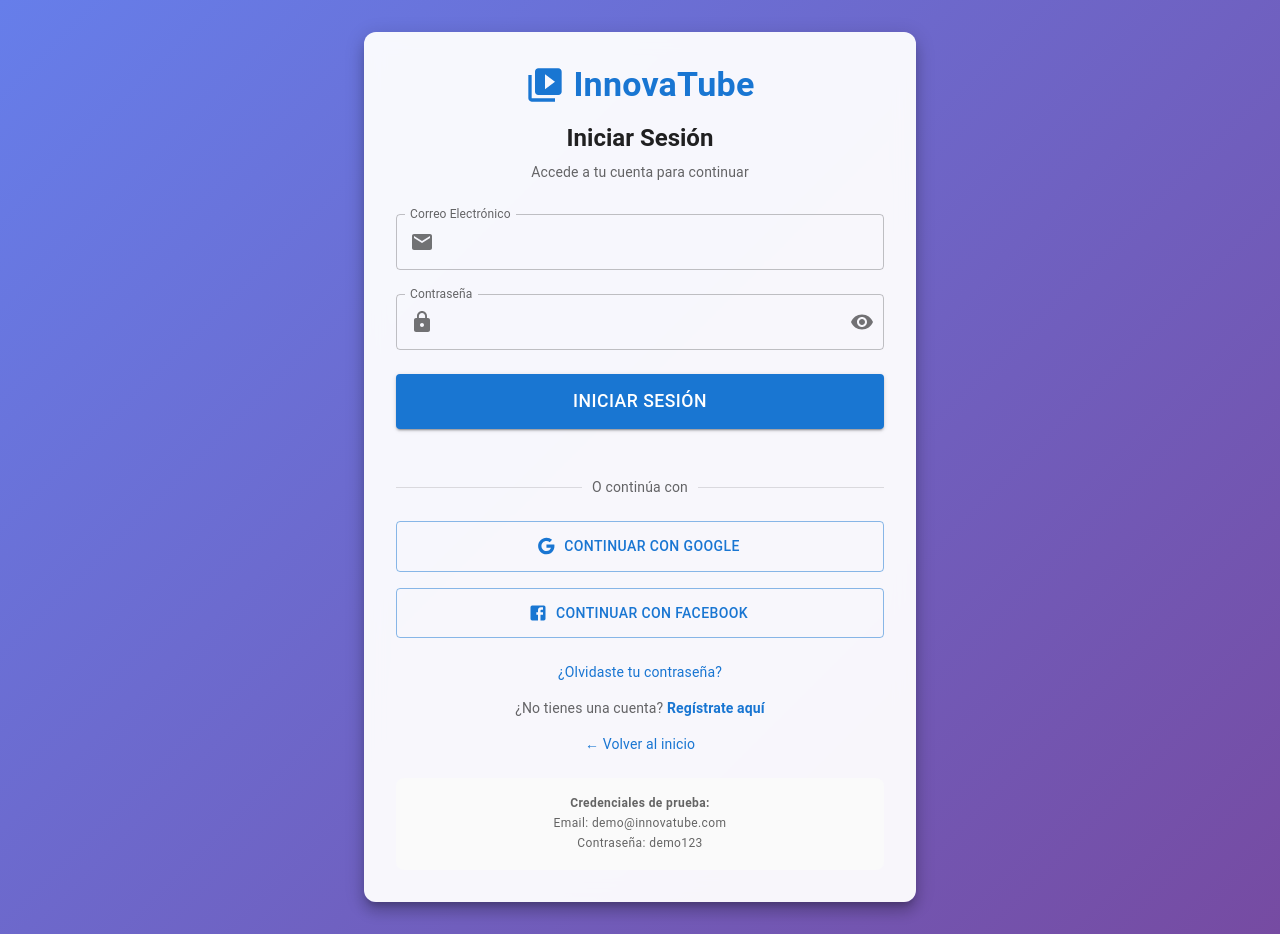
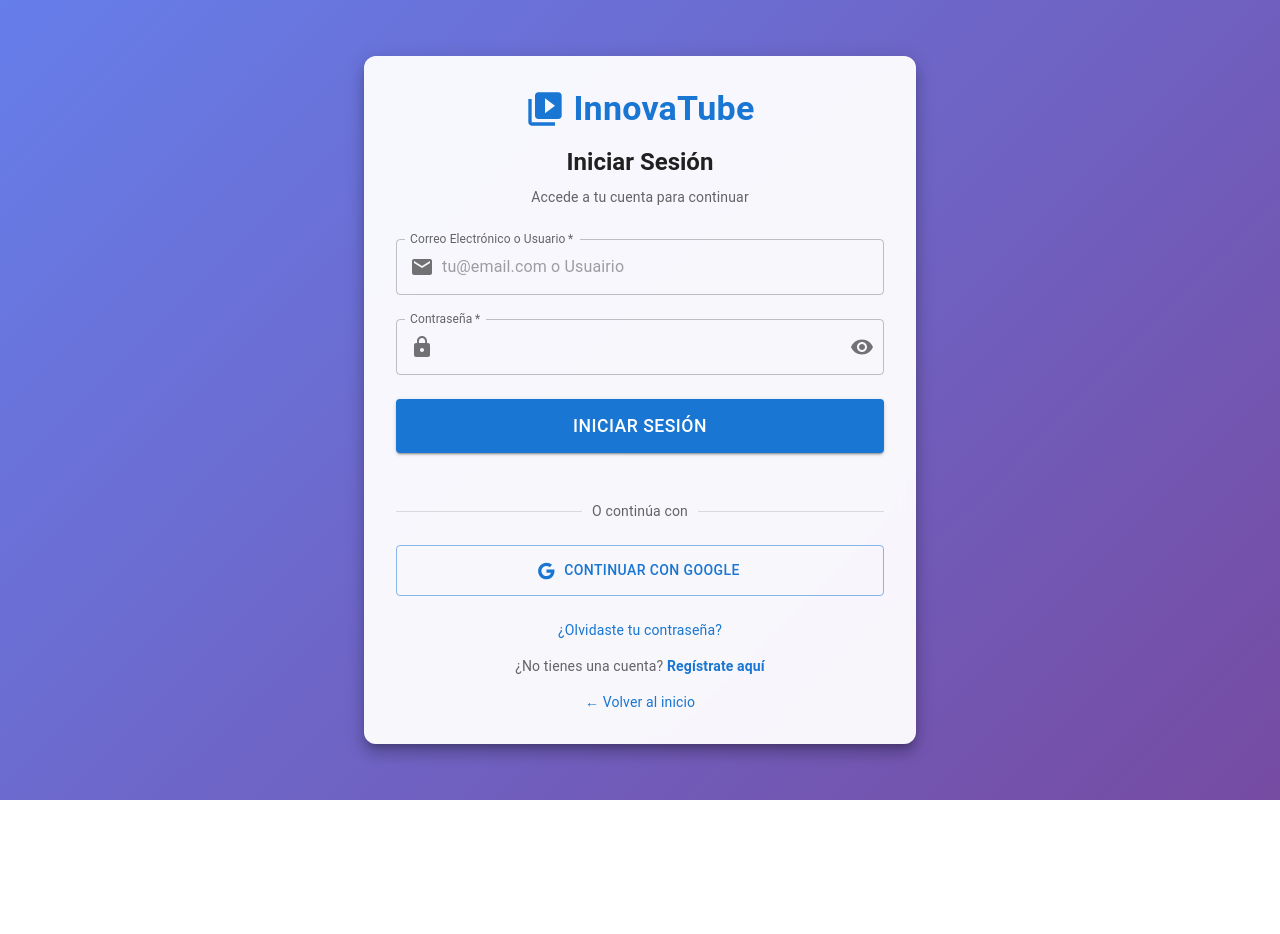
Before and after one commit to Pedro-Calderon/client, a Next.js app: page /login in a window 1280 px wide. After the commit the page ends 800 px from the top, so only its background shows below. Built offline with nearby package versions, Linux system fonts and the light colour scheme.

Commit message:
Login functionaliti

```diff
--- a/src/app/login/LoginPage.tsx
+++ b/src/app/login/LoginPage.tsx
@@ -1,8 +1,6 @@
 "use client"
 
 import type React from "react"
-import { useState } from "react"
-import { useRouter } from "next/navigation"
 import {
   Container,
   Paper,
@@ -11,109 +9,79 @@
   TextField,
   Button,
   Link,
-  Alert,
   InputAdornment,
   IconButton,
   Divider,
   Stack,
+  Alert,
 } from "@mui/material"
-import { Email, Lock, Visibility, VisibilityOff, VideoLibrary, Google, Facebook } from "@mui/icons-material"
+import { Email, Lock, Visibility, VisibilityOff, VideoLibrary, Google } from "@mui/icons-material"
+import { useState } from "react"
 
-interface LoginForm {
-  email: string
-  password: string
-}
+import { signIn } from "next-auth/react"
 
-interface FormErrors {
-  email?: string
-  password?: string
-  general?: string
-}
+import { useRouter } from "next/navigation";
 
 export default function LoginPage() {
-  const router = useRouter()
-  const [formData, setFormData] = useState<LoginForm>({
-    email: "",
-    password: "",
-  })
-  const [errors, setErrors] = useState<FormErrors>({})
-  const [showPassword, setShowPassword] = useState(false)
-  const [isLoading, setIsLoading] = useState(false)
-  const [successMessage, setSuccessMessage] = useState("")
+  const [password, setPassword] = useState("")
+  const [identifier, setIdentifier] = useState("");
+  const [submittrue, setSubmitTrue] = useState(false);
 
-  const validateForm = (): boolean => {
-    const newErrors: FormErrors = {}
+  const [error, setError] = useState<string | null>(null);
+  const [showPassword, setShowPassword] = useState(false);
+  const router = useRouter();
 
-    // Validación de email
-    if (!formData.email) {
-      newErrors.email = "El email es requerido"
-    } else if (!/\S+@\S+\.\S+/.test(formData.email)) {
-      newErrors.email = "El formato del email no es válido"
+  const handleTogglePassword = () => {
+    setShowPassword((prev) => !prev);
+  };
+
+  const handleSubmit = async (event: React.FormEvent) => {
+    event.preventDefault()
+    setError(null);
+
+
+
+    if (!identifier || !password) {
+      setError("Por favor, completa ambos campos.");
+      return;
     }
 
-    // Validación de contraseña
-    if (!formData.password) {
-      newErrors.password = "La contraseña es requerida"
-    } else if (formData.password.length < 6) {
-      newErrors.password = "La contraseña debe tener al menos 6 caracteres"
-    }
 
-    setErrors(newErrors)
-    return Object.keys(newErrors).length === 0
-  }
 
-  const handleInputChange = (field: keyof LoginForm) => (event: React.ChangeEvent<HTMLInputElement>) => {
-    setFormData({
-      ...formData,
-      [field]: event.target.value,
-    })
-    // Limpiar error del campo cuando el usuario empiece a escribir
-    if (errors[field]) {
-      setErrors({
-        ...errors,
-        [field]: undefined,
-      })
+    try {
+      const res = await signIn("credentials", {
+        identifier,   // puede ser email o nombreUser
+        password,
+        redirect: false,
+        callbackUrl: "/",
+      });
+
+      if (res?.ok) {
+        router.push("/");
+        router.refresh();
+        setSubmitTrue(true);
+        return;
+
+      }
+
+      if (res?.error) {
+        const lowerErr = res.error.toLowerCase();
+
+        if (lowerErr.includes("demasiados intentos")) {
+          setError("Demasiados intentos fallidos. Intenta de nuevo en 15 minutos.");
+        } else if (res.error === "CredentialsSignin") {
+          setError("Correo o contraseña incorrectos.");
+        } else {
+          setError(res.error);
+        }
+      }
+
+    } catch (err) {
+      console.error("🔥 EXCEPCIÓN CRÍTICA:", err);
+      setError("Error interno. Intenta más tarde.");
     }
   }
 
-  const handleSubmit = async (event: React.FormEvent) => {
-    event.preventDefault()
-
-    if (!validateForm()) {
-      return
-    }
-
-    setIsLoading(true)
-    setErrors({})
-
-    try {
-      // Simular llamada a API
-      await new Promise((resolve) => setTimeout(resolve, 1500))
-
-      // Simular diferentes respuestas
-      if (formData.email === "demo@innovatube.com" && formData.password === "demo123") {
-        setSuccessMessage("¡Inicio de sesión exitoso! Redirigiendo...")
-        setTimeout(() => {
-          router.push("/")
-        }, 1000)
-      } else {
-        setErrors({
-          general: "Credenciales incorrectas. Intenta con demo@innovatube.com / demo123",
-        })
-      }
-    } catch {
-      setErrors({
-        general: "Error al iniciar sesión. Por favor, intenta nuevamente.",
-      })
-    } finally {
-      setIsLoading(false)
-    }
-  }
-
-  const handleSocialLogin = (provider: string) => {
-    console.log(`Iniciar sesión con ${provider}`)
-    // Aquí implementarías la autenticación social
-  }
 
   return (
     <Box
@@ -152,29 +120,30 @@
             </Typography>
           </Box>
 
-          {/* Mensajes de estado */}
-          {errors.general && (
+          {/* Error message */}
+          {error && (
             <Alert severity="error" sx={{ mb: 3 }}>
-              {errors.general}
-            </Alert>
-          )}
-          {successMessage && (
-            <Alert severity="success" sx={{ mb: 3 }}>
-              {successMessage}
+              {error}
             </Alert>
           )}
 
+          {submittrue && (
+            <Alert severity="success" sx={{ mb: 3 }}>
+              Inicio de sesión exitoso. Redirigiendo...
+            </Alert>
+          )}
           {/* Formulario */}
           <Box component="form" onSubmit={handleSubmit}>
             <TextField
               fullWidth
-              label="Correo Electrónico"
-              type="email"
-              value={formData.email}
-              onChange={handleInputChange("email")}
-              error={!!errors.email}
-              helperText={errors.email}
+              label="Correo Electrónico o Usuario"
+              required
+              value={identifier}
+              onChange={(email) => setIdentifier(email.target.value)}
+              placeholder="tu@email.com o Usuairio"
               sx={{ mb: 3 }}
+              inputProps={{ maxLength: 320 }}
+
               InputProps={{
                 startAdornment: (
                   <InputAdornment position="start">
@@ -188,10 +157,10 @@
               fullWidth
               label="Contraseña"
               type={showPassword ? "text" : "password"}
-              value={formData.password}
-              onChange={handleInputChange("password")}
-              error={!!errors.password}
-              helperText={errors.password}
+              value={password}
+              required
+              onChange={(e) => setPassword(e.target.value)}
+              inputProps={{ maxLength: 100 }}
               sx={{ mb: 3 }}
               InputProps={{
                 startAdornment: (
@@ -201,7 +170,7 @@
                 ),
                 endAdornment: (
                   <InputAdornment position="end">
-                    <IconButton onClick={() => setShowPassword(!showPassword)} edge="end">
+                    <IconButton onClick={handleTogglePassword} edge="end">
                       {showPassword ? <VisibilityOff /> : <Visibility />}
                     </IconButton>
                   </InputAdornment>
@@ -214,10 +183,9 @@
               fullWidth
               variant="contained"
               size="large"
-              disabled={isLoading}
               sx={{ mb: 3, py: 1.5, fontSize: "1.1rem" }}
             >
-              {isLoading ? "Iniciando sesión..." : "Iniciar Sesión"}
+              Iniciar Sesión
             </Button>
           </Box>
 
@@ -234,20 +202,12 @@
               fullWidth
               variant="outlined"
               startIcon={<Google />}
-              onClick={() => handleSocialLogin("Google")}
+
               sx={{ py: 1.5 }}
             >
               Continuar con Google
             </Button>
-            <Button
-              fullWidth
-              variant="outlined"
-              startIcon={<Facebook />}
-              onClick={() => handleSocialLogin("Facebook")}
-              sx={{ py: 1.5 }}
-            >
-              Continuar con Facebook
-            </Button>
+
           </Stack>
 
           {/* Enlaces */}
@@ -268,16 +228,7 @@
             </Typography>
           </Box>
 
-          {/* Demo credentials */}
-          <Box sx={{ mt: 3, p: 2, bgcolor: "grey.50", borderRadius: 2 }}>
-            <Typography variant="caption" color="text.secondary" sx={{ display: "block", textAlign: "center" }}>
-              <strong>Credenciales de prueba:</strong>
-              <br />
-              Email: demo@innovatube.com
-              <br />
-              Contraseña: demo123
-            </Typography>
-          </Box>
+
         </Paper>
       </Container>
     </Box>
```
Also changed, not shown: src/app/register/RegisterPage.tsx (+7 -4 lines).
